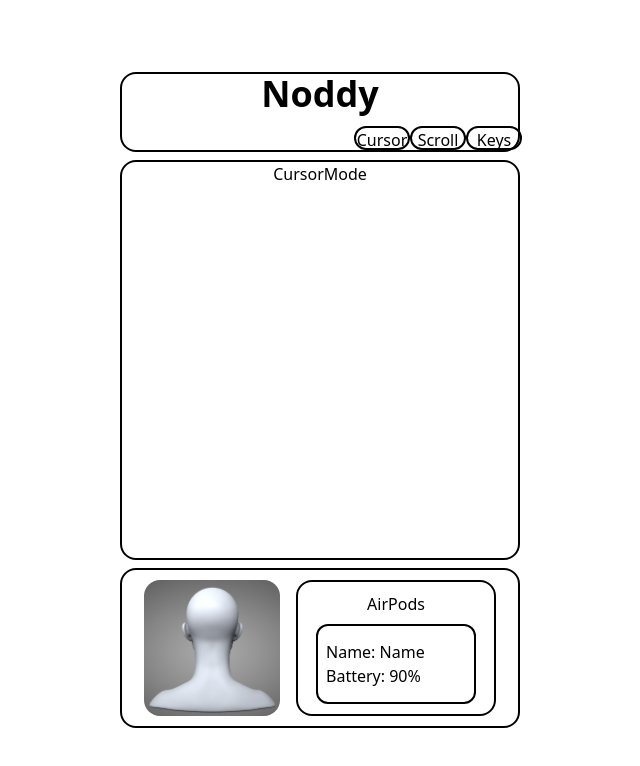
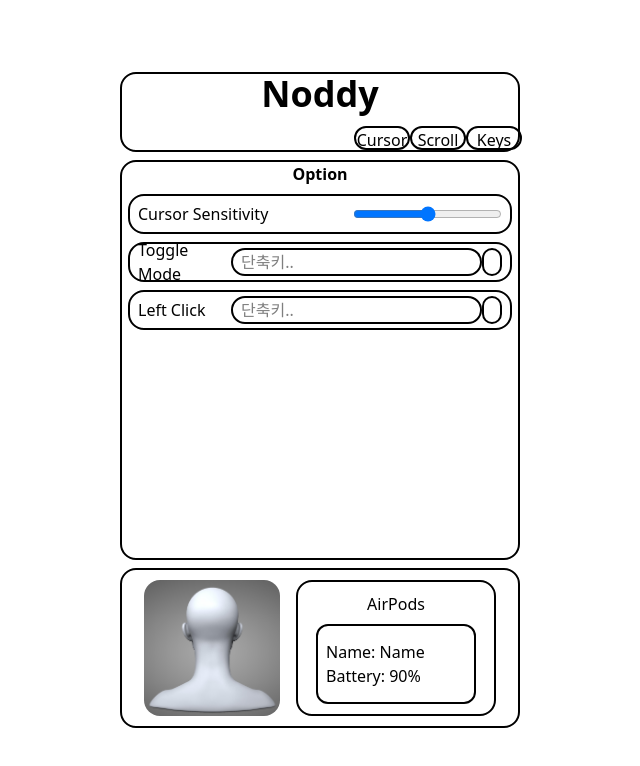
Before and after one commit to Noddyhub/Noddy-FE, a React (Vite) app in the folder frontend-dashboard/: page / in a window 1280 px wide. Shown: the top 766 px of the page, without its empty margins (320-960 px from the left). Built offline with nearby package versions, Linux system fonts and the light colour scheme.

Commit message:
feat: 공통 옵션 컴포넌트 생성 #25
* 각 옵션 페이지에서 사용가능한 옵션 컴퍼넌트 생성
* 옵션 컴퍼넌트 종류: 버튼 할당, 슬라이더

```diff
--- /dev/null
+++ b/frontend-dashboard/src/components/ControlKey.jsx
@@ -0,0 +1,24 @@
+import { useState } from "react";
+
+export default function ControlKey({ name }) {
+  const [hotKey, setHotKey] = useState("");
+
+  return (
+    <div className="mt-2 flex h-[5vh] w-[48vh] flex-row items-center justify-between rounded-2xl border-2 px-2">
+      <div>{name}</div>
+      <div className="flex flex-row">
+        <input
+          className="rounded-2xl border-2 px-2"
+          placeholder="단축키.."
+          onKeyDown={(e) => {
+            if (e.key === "Enter") {
+              e.preventDefault();
+              setHotKey(e.target.value);
+            }
+          }}
+        />
+        <div className="rounded-2xl border-2 pr-2 pl-2">{hotKey}</div>
+      </div>
+    </div>
+  );
+}
--- /dev/null
+++ b/frontend-dashboard/src/components/ControlSlider.jsx
@@ -0,0 +1,10 @@
+export default function ControlSlider({ name }) {
+  return (
+    <div className="mt-2 flex h-[5vh] w-[48vh] flex-row items-center justify-between rounded-2xl border-2 px-2">
+      <div>{name}</div>
+      <div className="flex flex-row">
+        <input type="range" className="rounded-2xl border-2 px-2" />
+      </div>
+    </div>
+  );
+}
--- a/frontend-dashboard/src/pages/cursorMode/CursorModeOptions.jsx
+++ b/frontend-dashboard/src/pages/cursorMode/CursorModeOptions.jsx
@@ -1,7 +1,15 @@
+import ControlKey from "@/components/ControlKey";
+import ControlSlider from "@/components/ControlSlider";
+
 export default function CursorModeOptions() {
   return (
     <>
-      <div className="m-2 flex h-[50vh] w-[50vh] justify-center rounded-2xl border-2">CursorMode</div>
+      <div className="m-2 flex h-[50vh] w-[50vh] flex-col items-center justify-start rounded-2xl border-2">
+        <div className="font-bold">Option</div>
+        <ControlSlider name={"Cursor Sensitivity"} />
+        <ControlKey name={"Toggle Mode"} />
+        <ControlKey name={"Left Click"} />
+      </div>
     </>
   );
 }
```
